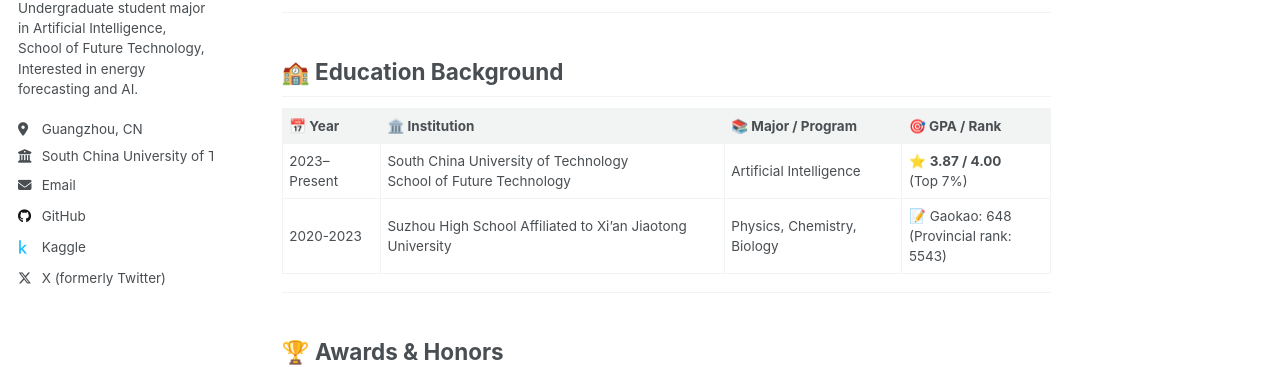
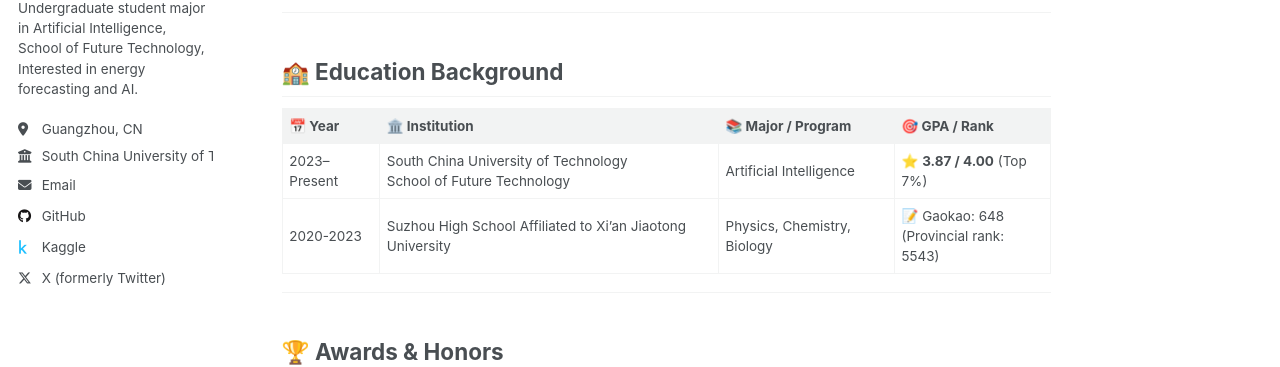
Before and after one commit to MikeMengTR/MikeMengTR.github.io, a Jekyll site: the page built from _pages/about.md, in a window 1280 px wide. Shown: the part 348-715 px from the top of the page. Built offline with Jekyll 4.4.1, drawn with Linux system fonts in a browser that asks for light colours.

```diff
--- a/_pages/about.md
+++ b/_pages/about.md
@@ -16,7 +16,7 @@ My research interest includes **📈 Energy prediction** and **🧠 Artificial I
 
 | 📅 Year        | 🏛️ Institution                                         | 📚 Major / Program           | 🎯 GPA / Rank                |
 |---------------|---------------------------------------------------------|------------------------------|------------------------------|
-| 2023–Present  |South China University of Technology <br> School of Future Technology            | Artificial Intelligence              | ⭐ **3.87 / 4.00** <br>(Top 7%)   |
+| 2023–Present  |South China University of Technology <br> School of Future Technology            | Artificial Intelligence              | ⭐ **3.87 / 4.00** (Top 7%)   |
 | 2020-2023     | Suzhou High School Affiliated to Xi’an Jiaotong University                     | Physics, Chemistry, Biology           | 📝 Gaokao: 648 <br>(Provincial rank: 5543)     |
 
 ---
```
